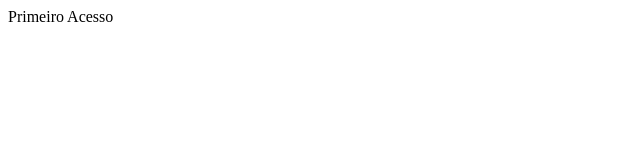
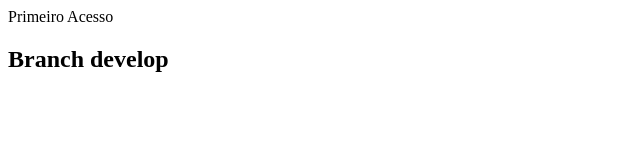
Before and after one commit to CarlosEduardoSouza/TesteGitm, a plain HTML site: page Index.html in a window 1280 px wide. Shown: the whole page, without its empty margins (0-640 px from the left). Drawn offline with Linux system fonts and the light colour scheme.

Commit message:
Criando a branch develop

```diff
--- a/Index.html
+++ b/Index.html
@@ -4,5 +4,6 @@
     </head>
     <body>
         <p>Primeiro Acesso</p>
+        <h2>Branch develop</h2>
     </body>
 </html>
```
